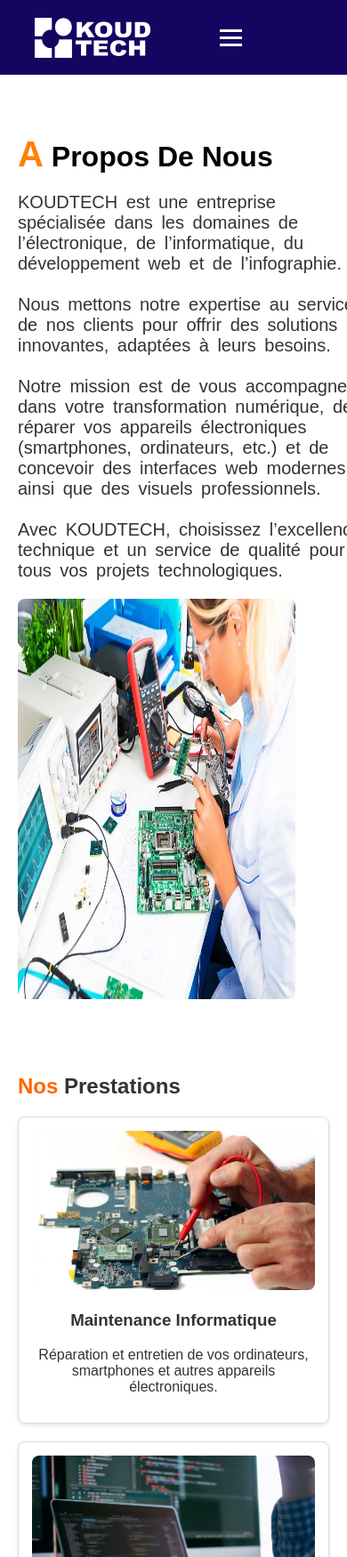
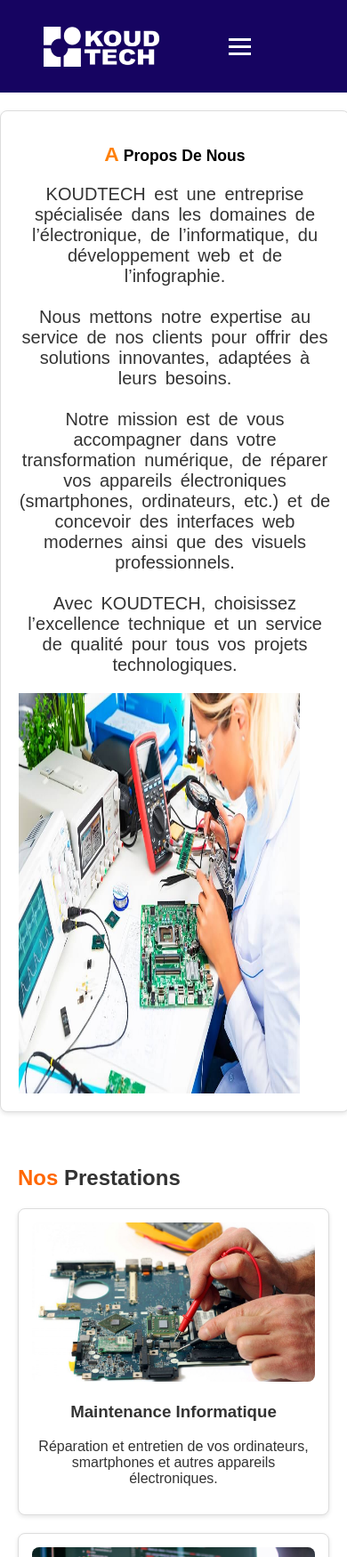
Before and after one commit to DOZIEZ/koudtech, a plain HTML site: page index.html in a window 390 px wide. Shown: the top 1750 px of the page at 89% size. Drawn offline with Linux system fonts and the light colour scheme.

Commit message:
Add files via upload

```diff
--- a/styles/styleacceuil.css
+++ b/styles/styleacceuil.css
@@ -26,9 +26,10 @@ header{
     /* background-color: rgba(30, 7, 36, 0.979); */
 }
 
-header h1 {
+header h2 {
     margin: 0;
     font-size: 1.8em;
+    text-align: center;
 }
 
 
@@ -93,7 +94,7 @@ span{
 }
 .row .col50{
     position: relative;
-    width:  100vw;
+    width:  100%;
     justify-content: center;
     align-items: center;
 
@@ -131,7 +132,7 @@ span{
 }
 .titre{
     display: flex;
-    width: 100%;
+    /* width: 100%; */
     justify-content: center;
     align-items: center;
     flex-direction: column;
@@ -141,12 +142,6 @@ span{
 nav ul {
     display: flex;
     list-style: none;
-    padding: 0;
-    margin: 0;
-}
-
-nav ul li {
-    margin: 0 10px;
 }
 
 nav ul li a {
@@ -177,7 +172,7 @@ nav ul li a {
         top: 50px;
         right: 0;
         width: 100%;
-        padding: 10px 0;
+        padding: 10px 10px;
     }
 
     nav.active ul {
@@ -218,24 +213,68 @@ nav ul li a {
         width: 100%;
         display: grid;
         justify-content: space-between;
+        overflow: scroll;
     }
     .row .col50{
         position: relative;
-        width: 100vw;
+        max-width: 100%;
         justify-content: space-around;
         align-items: center;
+        overflow-wrap: break-word;
 
     }
 
-    /* .row .col50 p{
-        font-size: 15px;
-    } */
+    .row .col50 p {
+        width:100%; /* ou une largeur fixe comme 300px */
+        word-wrap: break-word;
+        overflow-wrap: break-word;
+        white-space: normal;
+        text-align: center;
+    }
 
-    .img img{
+ .img img{
 
-            max-width: 80%;
-            height: auto;
-            border-radius: 8px;
+        max-width: 90%; /* Limite la largeur à 100% du conteneur */
+        height: auto; /* Ajuste automatiquement la hauteur */
+        display: block; /* Évite les espaces blancs sous l'image */
 
-    }
+
+ }
+
+
+    #apropros{
+        /* flex: 1 1 calc(33.333% - 20px); */
+        background-color: white;
+        border: 1px solid #ddd;
+        border-radius: 8px;
+        /* padding: 15px; */
+        text-align: center;
+        box-shadow: 0 2px 5px rgba(0, 0, 0, 0.1);
+        width: 90vw;
+
 }
+
+.row .col50 h2{
+    /* margin: 0; */
+    font-size: 1.1em;
+    text-align: center;
+}
+.row .col50 h2 span{
+    font-size: 1.3em;
+}
+
+header img{
+    width:"100px";
+     height:"40px";
+}
+
+header{
+
+    padding: 10px;
+
+
+
+
+    /* background-color: rgba(30, 7, 36, 0.979); */
+}
+}
```
